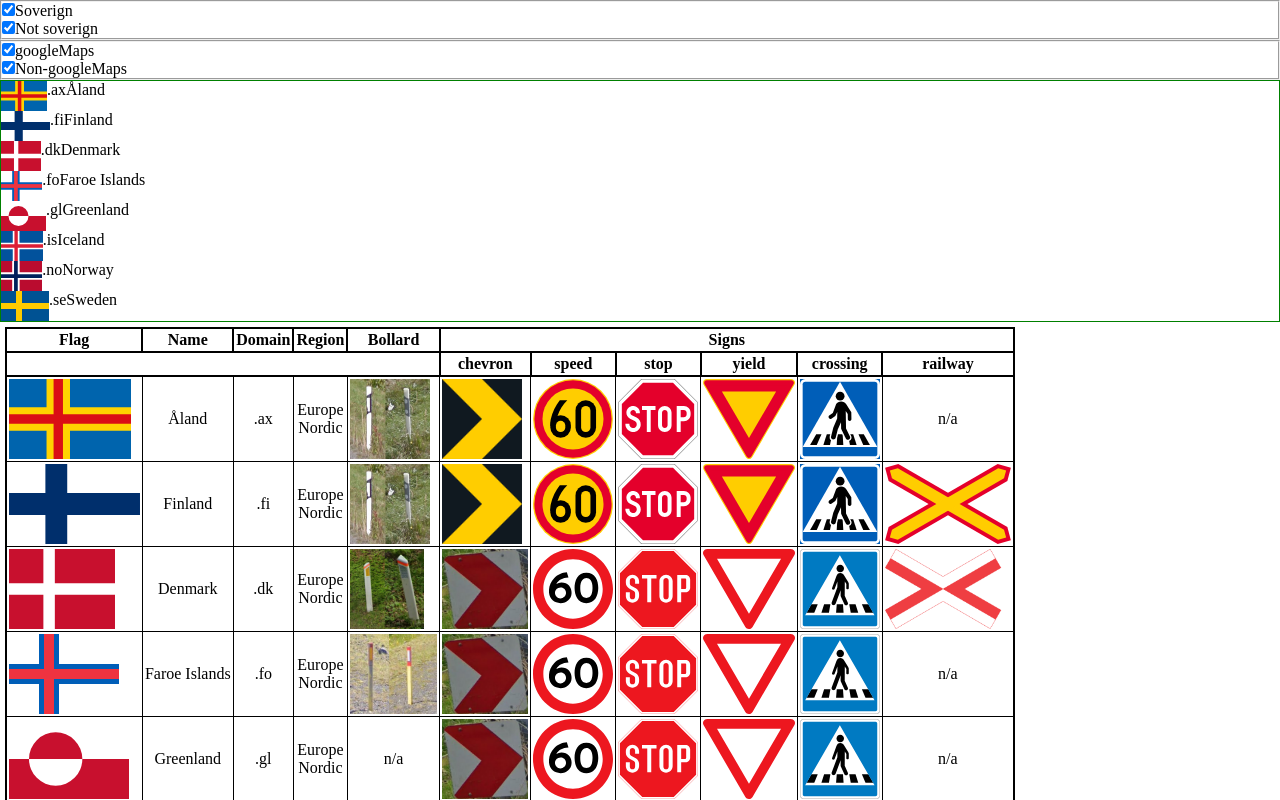
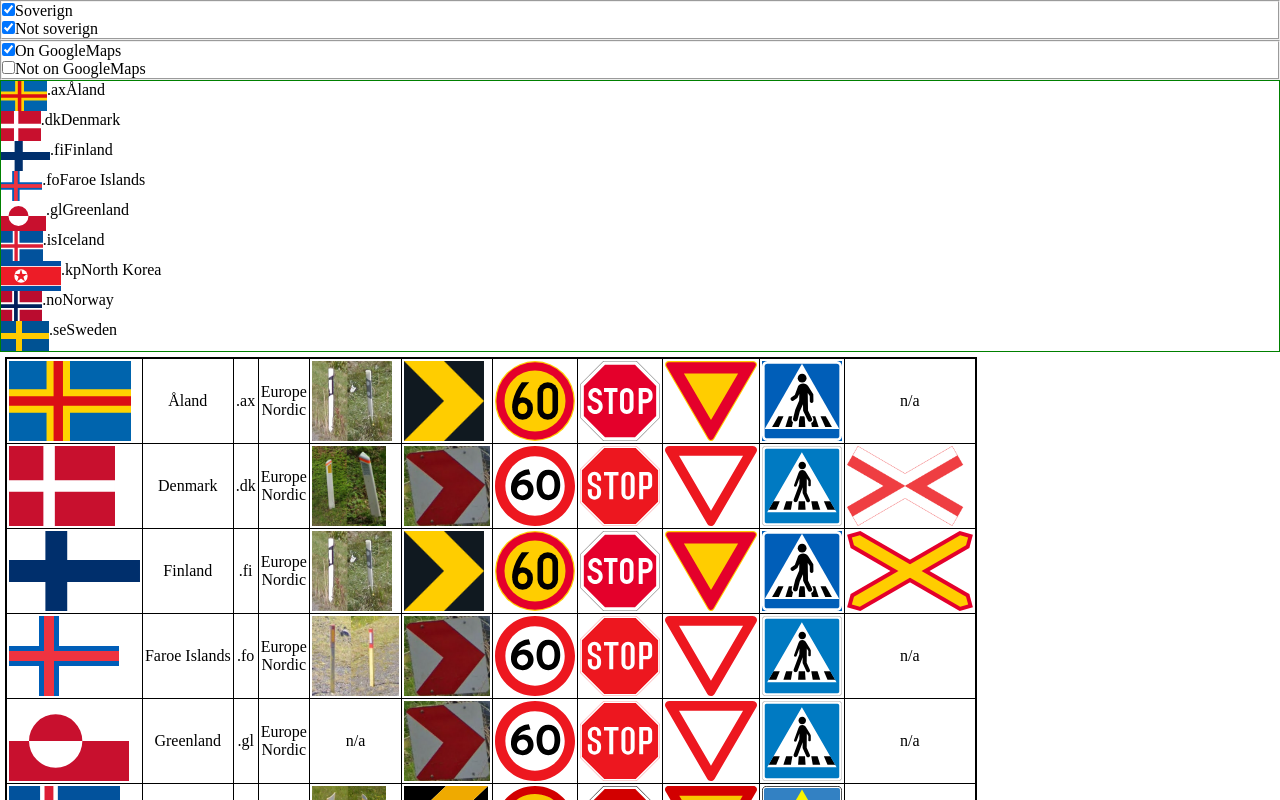
Before and after one commit to daniel93k/geo-app, a React (Vite) app: page / in a window 1280 px wide. Shown: the top 800 px of the page. Built offline with nearby package versions, Linux system fonts and the light colour scheme.

Commit message:
soverign choises added

```diff
--- a/src/App.tsx
+++ b/src/App.tsx
@@ -1,36 +1,42 @@
-import {useEffect, useState} from "react"
+import {useState} from "react"
 import './App.css'
-import {worldData} from "./worlddata/worlddata.tsx"
+import {worldData as dataInput} from "./worlddata/worlddata.tsx"
 import Options from "./Options.tsx"
 import Output from "./Output.tsx"
-import {worldDataInterface, worldFormInterface} from "./interface.tsx"
+import {worldDataInterface, worldFormInterface, worldFormInit} from "./interface.tsx"
 
 export default function App() {
 
-  const [data, setData] = useState<worldDataInterface[]>(worldData)
-  const [formData, setFormData] = useState<worldFormInterface>({
-    soverign: true,
-    nonSoverign: true,
-    googleMapsCoverage: true,
-    nonGoogleMapsCoverage: true,
-  })
-  useEffect(() => {
-    setData(worldData.filter(item => {
-        if(formData.soverign)
-          if(!item.sovereignTo) return true
-        if(formData.nonSoverign)
-          if(item.sovereignTo) return true
-
-        return false
-      })
-    )
-
-  },[formData])
+  const [worldData, setworldData] = useState<worldDataInterface[]>(dataInput)
+  const [formData, setFormData] = useState<worldFormInterface>(worldFormInit)
+  const filteredWorldData = filterData(worldData, formData)
 
   return (
     <>
-      <Options data={data} setData={setData} formData={formData} setFormData={setFormData}/>
-      <Output data={data}/>
+      <Options data={worldData} setData={setworldData} formData={formData} setFormData={setFormData}/>
+      <Output data={filteredWorldData}/>
     </>
   )
 }
+
+function filterData(worldData:worldDataInterface[], formData:worldFormInterface) {
+  console.log(formData)
+  let ret = worldData.filter(item => {
+    if(formData.soverign)
+      if(!item.sovereignTo) return true
+    if(formData.nonSoverign)
+      if(item.sovereignTo) return true
+    return false
+  })
+
+  ret = ret.filter((item) => {
+    if(formData.onGoogleMaps)
+      if(item.onGoogleMaps) return true
+    if(formData.notOnGoogleMaps)
+      if(!item.onGoogleMaps) return true
+    return false
+  })
+
+  return ret
+
+}
--- a/src/Options.tsx
+++ b/src/Options.tsx
@@ -17,7 +17,6 @@ export default function Options(props:props) {
   function handleChange(e: React.ChangeEvent<HTMLInputElement>){
     const type = e.target.type
     const name = e.target.name
-    console.log(e.target)
 
     if(type === "checkbox") {
       const checked = e.target.checked
@@ -36,14 +35,14 @@ export default function Options(props:props) {
             <fieldset>
               <input onChange={handleChange} type="checkbox" id="soverign" name="soverign" checked={props.formData.soverign}/>
                 <label htmlFor="soverign">Soverign</label><br />
-              <input onChange={handleChange} type="checkbox" id="non-soverign" name="nonSoverign" checked={props.formData.nonSoverign}/>
-                <label htmlFor="non-soverign">Not soverign</label><br />
+              <input onChange={handleChange} type="checkbox" id="nonSoverign" name="nonSoverign" checked={props.formData.nonSoverign}/>
+                <label htmlFor="nonSoverign">Not soverign</label><br />
             </fieldset>
             <fieldset>
-              <input onChange={handleChange} type="checkbox" id="googleMapsCoverage" name="googleMapsCoverage" checked={props.formData.googleMapsCoverage}/>
-                <label htmlFor="googleMapsCoverage">googleMaps</label><br />
-              <input onChange={handleChange} type="checkbox" id="non-googleMapsCoverage" name="nonGoogleMapsCoverage" checked={props.formData.nonGoogleMapsCoverage}/>
-                <label htmlFor="non-googleMapsCoverage">Non-googleMaps</label><br />
+              <input onChange={handleChange} type="checkbox" id="onGoogleMaps" name="onGoogleMaps" checked={props.formData.onGoogleMaps}/>
+                <label htmlFor="onGoogleMaps">On GoogleMaps</label><br />
+              <input onChange={handleChange} type="checkbox" id="notOnGoogleMaps" name="notOnGoogleMaps" checked={props.formData.notOnGoogleMaps}/>
+                <label htmlFor="notOnGoogleMaps">Not on GoogleMaps</label><br />
             </fieldset>
           <section className="list">
             <DomainList data={props.data} setData={props.setData}/>
--- a/src/Output.tsx
+++ b/src/Output.tsx
@@ -1,17 +1,18 @@
 import "./Output.css"
 import {worldDataInterface} from "./interface.tsx"
 
-const tableHeaders = ["Flag","Name","Domain","Region","Bollard","Signs"]
-const signHeaders = ["chevron","speed","stop","yield","crossing","railway"]
+// const tableHeaders = ["Flag","Name","Domain","Region","Bollard","Signs"]
+// const signHeaders = ["chevron","speed","stop","yield","crossing","railway"]
 
-const beforeSignsGap = tableHeaders.indexOf("Signs")
-const signHeadersLength = signHeaders.length
+// const beforeSignsGap = tableHeaders.indexOf("Signs")
+// const signHeadersLength = signHeaders.length
 
 interface props {
   data: worldDataInterface[]
 }
 
 export default function Output(props:props) {
+  console.log(props.data)
   const tableRows = props.data.map(item => {
     return (
       <tr key={item.flag.pic}>
@@ -30,19 +31,12 @@ export default function Output(props:props) {
       </tr>
     )
   })
+
   return (
     <div className="Output">
       <table>
         <thead>
-          <tr key="head">
-            {tableHeaders.map(item => {
-              if(item === "Signs")
-                return <th key={item} colSpan={signHeadersLength}>{item}</th>
-              else
-                return <th key={item}>{item}</th>})
-            }
-          </tr>
-          <tr key="head2"><th colSpan={beforeSignsGap}></th>{signHeaders.map(item => <th key={item}>{item}</th>)}</tr>
+          {/* <tr key="head"><th></th>{signHeaders.map(item => <th key={item}>{item}</th>)}</tr> */}
         </thead>
         <tbody>
           {tableRows}
--- a/src/components/DomainList.tsx
+++ b/src/components/DomainList.tsx
@@ -8,7 +8,7 @@ interface props {
 }
 
 export default function DomainList(props:props) {
-  console.log(props.data)
+  // console.log(props.data)
   const options = worldData.map(item => {
     return (
     <div key={item.domain} className="DomainList">
--- a/src/interface.tsx
+++ b/src/interface.tsx
@@ -25,6 +25,7 @@ export interface worldDataInterface {
 
 interface marker {
   pic: string;
+  proportions?: string; // x:y
   colors?: string[];
   text?: string;
   border?: string;
@@ -41,6 +42,13 @@ interface commonWords {
 export interface worldFormInterface {
   soverign: boolean;
   nonSoverign: boolean;
-  googleMapsCoverage: boolean;
-  nonGoogleMapsCoverage: boolean;
+  onGoogleMaps: boolean;
+  notOnGoogleMaps: boolean;
 }
+
+export const worldFormInit = {
+  soverign: true,
+  nonSoverign: true,
+  onGoogleMaps: true,
+  notOnGoogleMaps: false,
+}
--- a/src/worlddata/worlddata.tsx
+++ b/src/worlddata/worlddata.tsx
@@ -9,6 +9,7 @@ export const worldData: worldDataInterface[] = [
     region: ["Europe", "Nordic"],
     flag: {
       pic: base + "ax/ax_flag.svg",
+      proportions: "17:26",
       colors: ["blue", "yellow", "red"],
     },
     sovereignTo: "fi",
@@ -58,11 +59,72 @@ export const worldData: worldDataInterface[] = [
     ],
   },
   {
+    name: "Denmark",
+    domain: ".dk",
+    region: ["Europe", "Nordic"],
+    flag: {
+      pic: base + "dk/dk_flag.svg",
+      proportions: "28:37",
+      colors: ["red", "white"],
+    },
+    onGoogleMaps: true,
+    languages: ["finnish", "swedish"],
+    drivingSide: "right",
+    bollard: [
+      {
+        pic: base + "dk/dk_bollard.png",
+        colors: ["white","red"],
+        reflector: ["yellow","silver"],
+      }
+    ],
+    signSpeed: [
+      {
+        pic: base + "dk/dk_sign-speed.svg",
+        colors: ["black","white", "red"],
+        text: "Number",
+      },
+    ],
+    signStop: [
+      {
+        pic: base + "dk/dk_sign-stop.svg",
+        colors: ["white", "red"],
+        border: "white",
+        text: "STOP",
+      },
+    ],
+    signYield: [
+      {
+        pic: base + "dk/dk_sign-yield.svg",
+        colors: ["white", "red"],
+      },
+    ],
+    signPedestrianCrossing: [
+      {
+        pic: base + "dk/dk_sign-crossing.svg",
+        colors: ["black", "white", "blue"],
+        border: "white",
+      },
+    ],
+    signChevron: [
+      {
+        pic: base + "dk/dk_sign-chevron.png",
+        colors: ["yellow", "black"],
+      },
+    ],
+    signRailway: [
+      {
+        pic: base + "dk/dk_sign-railway.webp",
+        colors: ["red", "white"],
+      }
+    ],
+    },
+  {
     name: "Finland",
     domain: ".fi",
     region: ["Europe", "Nordic"],
     flag: {
       pic: base + "fi/fi_flag.svg",
+      proportions: "11:18",
       colors: ["blue, white"],
     },
     onGoogleMaps: true,
@@ -118,70 +180,12 @@ export const worldData: worldDataInterface[] = [
     ],
   },
   {
-    name: "Denmark",
-    domain: ".dk",
-    region: ["Europe", "Nordic"],
-    flag: {
-      pic: base + "dk/dk_flag.svg",
-      colors: ["red", "white"],
-    },
-    onGoogleMaps: true,
-    languages: ["finnish", "swedish"],
-    drivingSide: "right",
-    bollard: [
-      {
-        pic: base + "dk/dk_bollard.png",
-        colors: ["white","red"],
-        reflector: ["yellow","silver"],
-      }
-    ],
-    signSpeed: [
-      {
-        pic: base + "dk/dk_sign-speed.svg",
-        colors: ["black","white", "red"],
-        text: "Number",
-      },
-    ],
-    signStop: [
-      {
-        pic: base + "dk/dk_sign-stop.svg",
-        colors: ["white", "red"],
-        border: "white",
-        text: "STOP",
-      },
-    ],
-    signYield: [
-      {
-        pic: base + "dk/dk_sign-yield.svg",
-        colors: ["white", "red"],
-      },
-    ],
-    signPedestrianCrossing: [
-      {
-        pic: base + "dk/dk_sign-crossing.svg",
-        colors: ["black", "white", "blue"],
-        border: "white",
-      },
-    ],
-    signChevron: [
-      {
-        pic: base + "dk/dk_sign-chevron.png",
-        colors: ["yellow", "black"],
-      },
-    ],
-    signRailway: [
-      {
-        pic: base + "dk/dk_sign-railway.webp",
-        colors: ["red", "white"],
-      }
-    ],
-    },
-  {
     name: "Faroe Islands",
     domain: ".fo",
     region: ["Europe", "Nordic"],
     flag: {
       pic: base + "fo/fo_flag.svg",
+      proportions: "8:11",
       colors: ["white", "blue", "red"],
     },
     sovereignTo: "dk",
@@ -235,6 +239,7 @@ export const worldData: worldDataInterface[] = [
     region: ["Europe", "Nordic"],
     flag: {
       pic: base + "gl/gl_flag.svg",
+      proportions: "2:3",
       colors: ["white", "red"],
     },
     sovereignTo: "dk",
@@ -281,6 +286,7 @@ export const worldData: worldDataInterface[] = [
     region: ["Europe", "Nordic"],
     flag: {
       pic: base + "is/is_flag.svg",
+      proportions: "18:25",
       colors: ["blue", "white", "red"],
     },
     onGoogleMaps: true,
@@ -329,11 +335,77 @@ export const worldData: worldDataInterface[] = [
     ],
   },
   {
+    name: "North Korea",
+    domain: ".kp",
+    region: ["Asia"],
+    flag: {
+      pic: base + "kp/kp_flag.svg",
+      proportions: "1:2",
+      colors: ["red", "blue", "white"],
+    },
+    onGoogleMaps: false,
+    drivingSide: "right",
+    languages: ["Korean"],
+    commonWords: {
+      "road": "",
+      "mountain": "",
+      "river": "",
+    },
+    bollard: [
+      {
+        pic: base + "",
+        colors: ["",""],
+        reflector: [""],
+      }
+    ],
+    signSpeed: [
+      {
+        pic: base + "",
+        colors: ["",""],
+        border: "",
+      },
+    ],
+    signStop: [
+      {
+        pic: base + "",
+        colors: [""],
+        border: "",
+        text: "",
+      },
+    ],
+    signYield: [
+      {
+        pic: base + "",
+        colors: [""],
+      },
+    ],
+    signPedestrianCrossing: [
+      {
+        pic: base + "",
+        colors: [""],
+        border: "",
+      },
+    ],
+    signChevron: [
+      {
+        pic: base + "",
+        colors: [""],
+      },
+    ],
+    signRailway: [
+      {
+        pic: base + "",
+        colors: [""],
+      },
+    ],
+  },
+  {
     name: "Norway",
     domain: ".no",
     region: ["Europe", "Nordic"],
     flag: {
       pic: base + "no/no_flag.svg",
+      proportions: "8:11",
       colors: ["red", "white", "blue"],
     },
     onGoogleMaps: true,
@@ -393,6 +465,7 @@ export const worldData: worldDataInterface[] = [
     region: ["Europe", "Nordic"],
     flag: {
       pic: base + "se/se_flag.svg",
+      proportions: "5:8",
       colors: ["blue", "yellow"],
     },
     onGoogleMaps: true,
@@ -456,7 +529,7 @@ export const worldData: worldDataInterface[] = [
 //      pic: base + "ax/ax_flag.svg",
 //      colors: [""],
 //    },
-//    sovereignTo: "",
+//    sovereignTo: ,
 //    onGoogleMaps: ,
 //    driningSide: "",
 //    languages: [""],
@@ -464,7 +537,7 @@ export const worldData: worldDataInterface[] = [
 //      "road": "",
 //      "mountain": "",
 //      "river": "",
-//    }
+//    },
 //    bollard: [
 //      {
 //        pic: base + "",
```
Also changed, not shown: sources/index.html (+5 -2 lines), public/worldpics/kp/kp_flag.svg (added).
